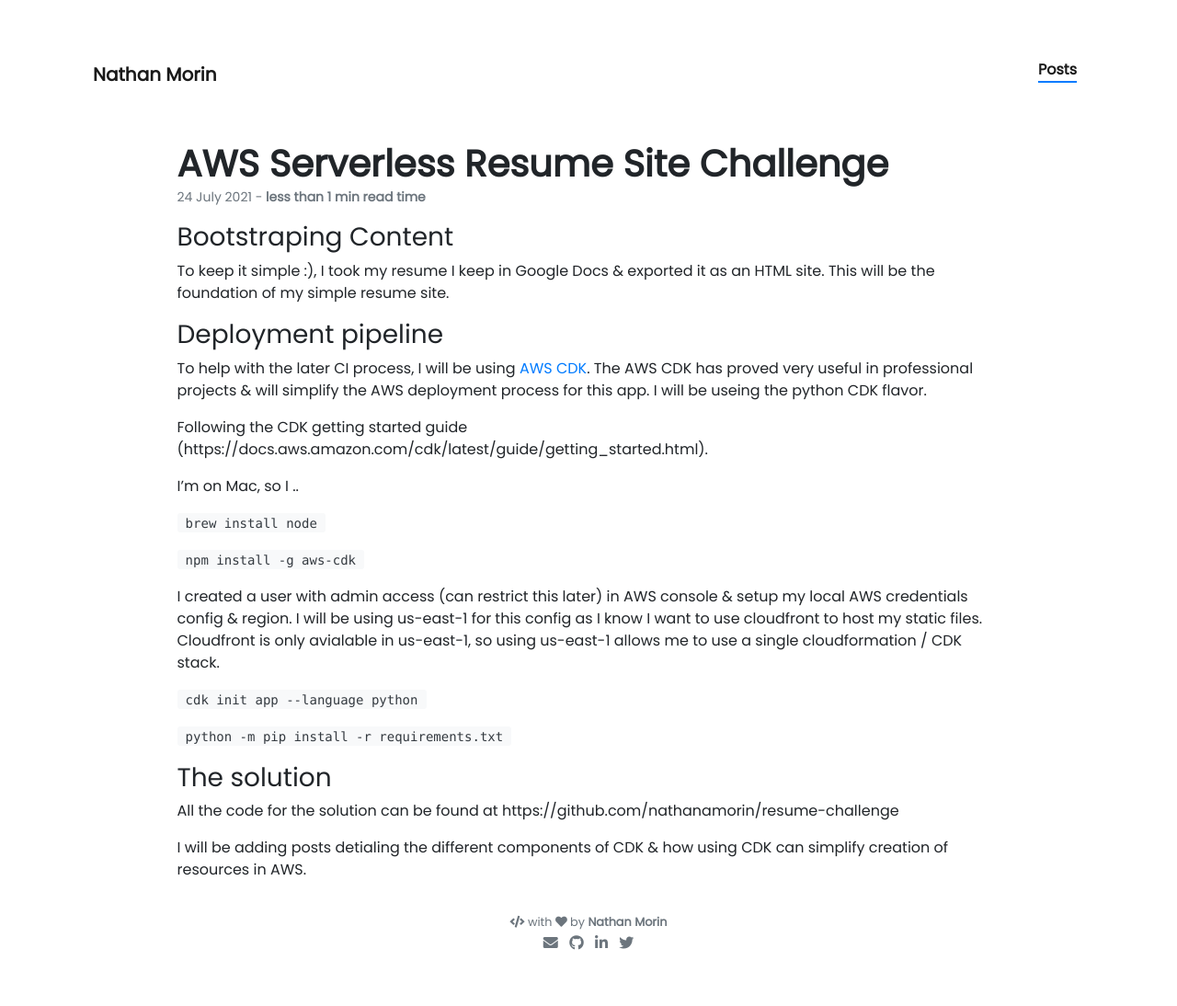
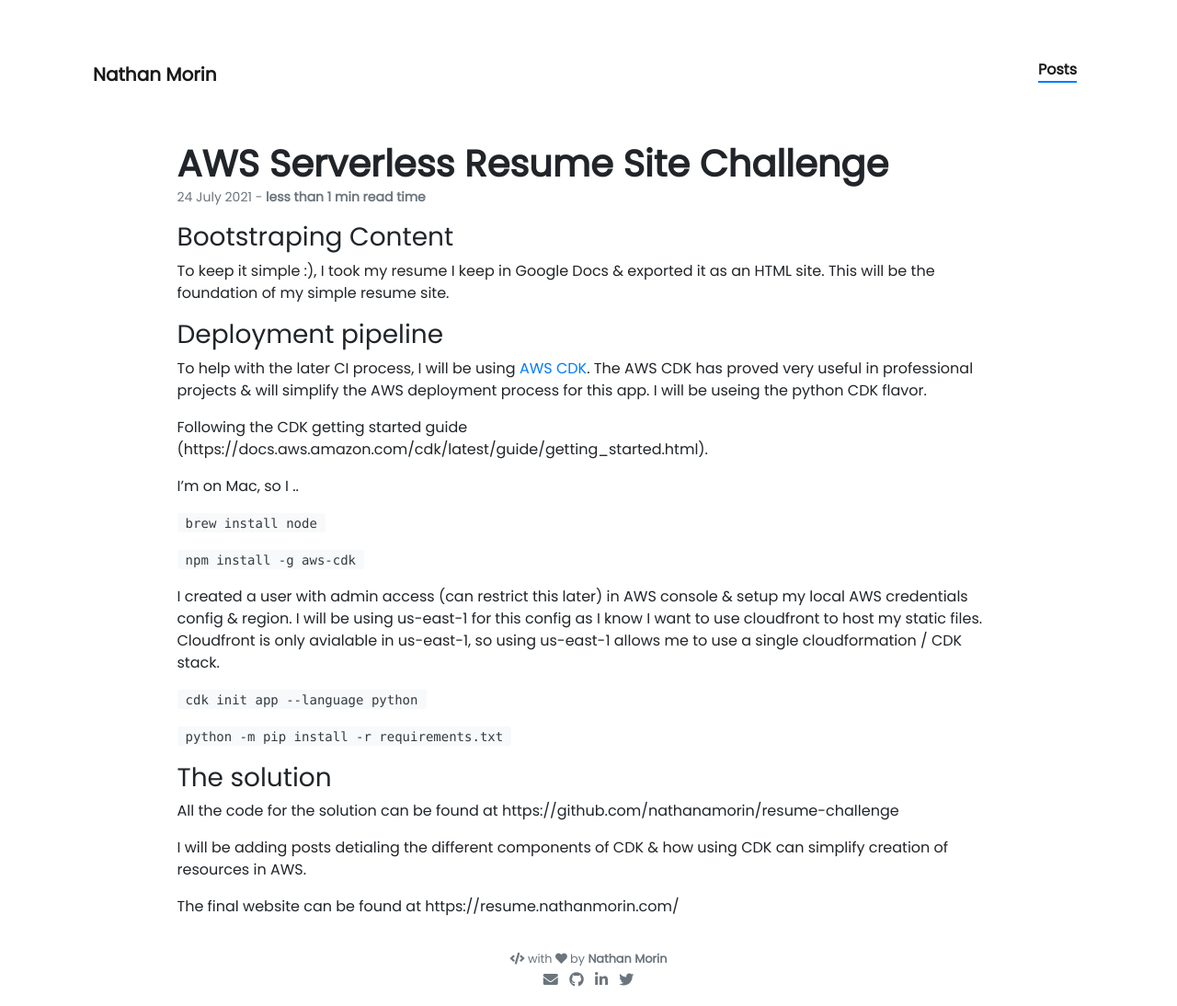
Before and after one commit to nathanamorin/nathanamorin.github.io, a Jekyll site: the page built from _posts/2021-07-24-resume-site-challenge.md, in a window 1280 px wide. Shown: the whole page at 92% size. Built offline with Jekyll 4.4.1, drawn with Linux system fonts in a browser that asks for light colours; nearby versions of some CDN libraries; our own code applies the rules of GitHub Pages for plain Markdown files; before the commit the page ends 1054 px from its top, so only the background shows below that.

Commit message:
add resume challenge

```diff
--- a/_posts/2021-07-24-resume-site-challenge.md
+++ b/_posts/2021-07-24-resume-site-challenge.md
@@ -35,3 +35,5 @@ I created a user with admin access (can restrict this later) in AWS console & se
 All the code for the solution can be found at https://github.com/nathanamorin/resume-challenge
 
 I will be adding posts detialing the different components of CDK & how using CDK can simplify creation of resources in AWS.
+
+The final website can be found at https://resume.nathanmorin.com/
```
